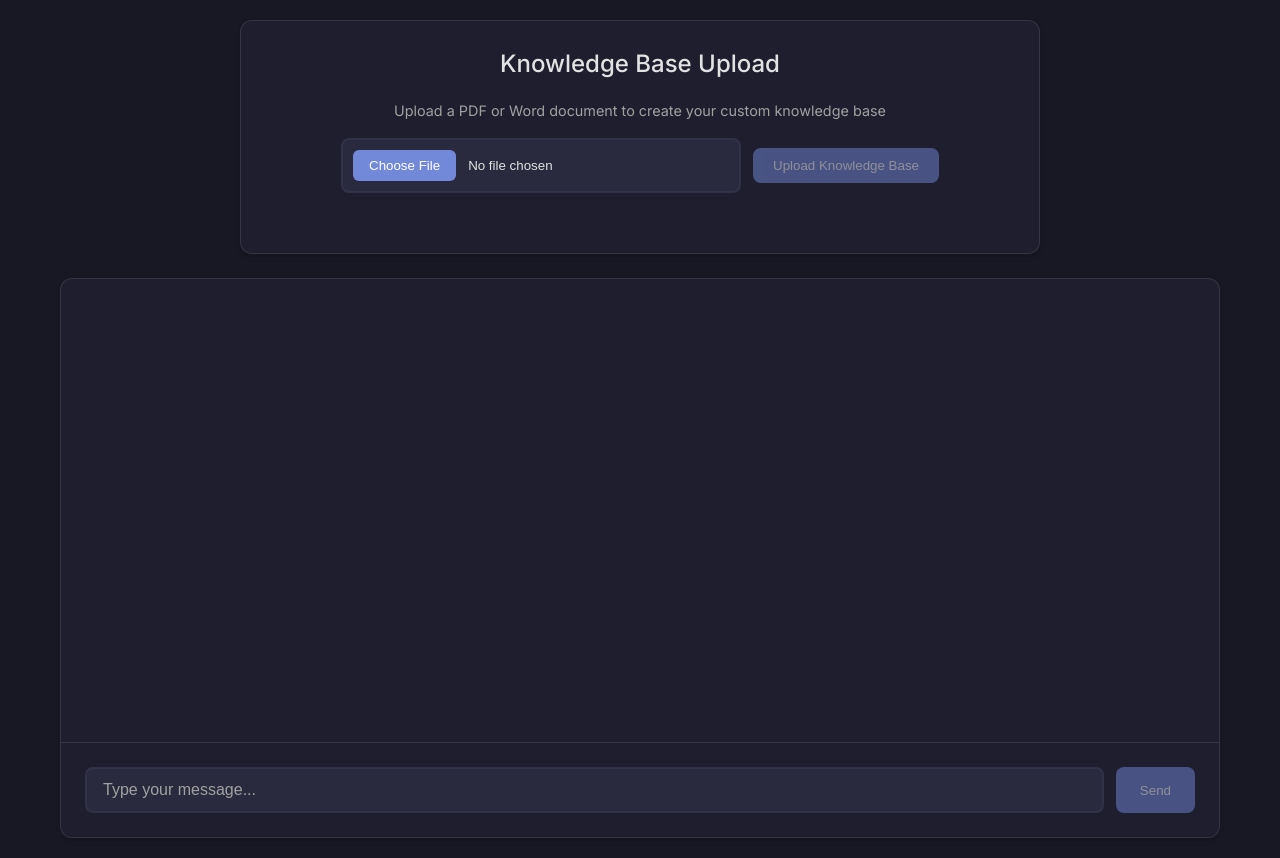
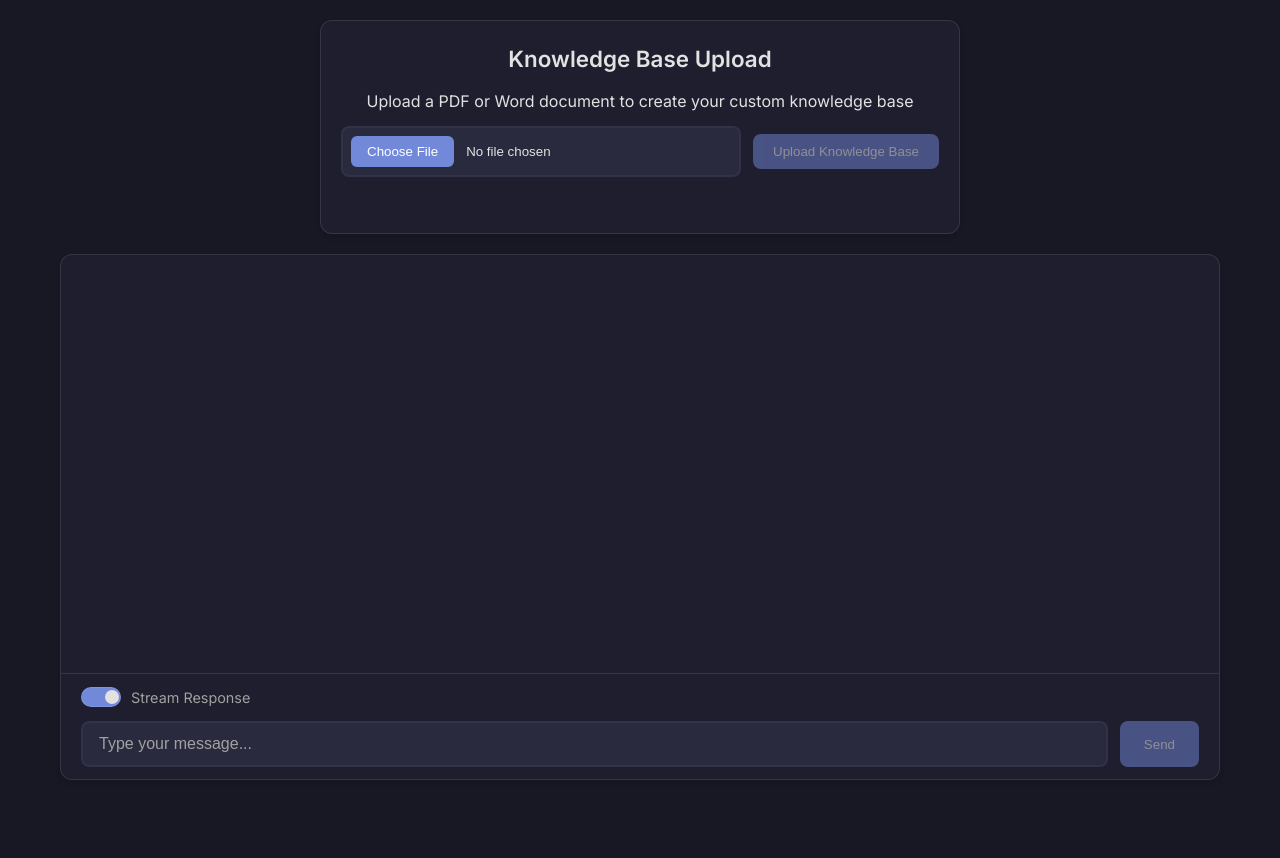
Before and after one commit to sundas-arooj/scholar-bot, a plain HTML site: page static/index.html in a window 1280 px wide. After the commit the page ends 800 px from the top, so only its background shows below. Drawn offline with Linux system fonts and the light colour scheme.

Commit message:
feat: added stream toggle on UI and fix minor UI issue

```diff
--- a/static/css/style.css
+++ b/static/css/style.css
@@ -26,24 +26,31 @@ body {
     background-color: var(--bg-darker);
     color: var(--text-primary);
     min-height: 100vh;
+    margin: 0;
+    display: flex;
 }
 
 .container {
     max-width: 1200px;
-    margin: 20px auto;
-    padding: 0 20px;
+    margin: 0 auto;
+    padding: 20px;
+    width: 100%;
+    height: 100vh;
+    display: flex;
+    flex-direction: column;
 }
 
 /* Upload Section */
 .upload-section {
     background-color: var(--bg-dark);
-    padding: 24px;
+    padding: 20px;
     border-radius: 12px;
-    margin: 0 auto 24px;
+    margin: 0 auto 20px;
     box-shadow: var(--shadow);
     border: 1px solid rgba(255, 255, 255, 0.1);
     max-width: 800px;
     text-align: center;
+    flex-shrink: 0;
 }
 
 .upload-form {
@@ -99,17 +106,19 @@ body {
     background-color: var(--bg-dark);
     border-radius: 12px;
     box-shadow: var(--shadow);
-    height: 70vh;
+    flex: 1;
     display: flex;
     flex-direction: column;
     border: 1px solid rgba(255, 255, 255, 0.1);
+    min-height: 0;
 }
 
 .chat-messages {
-    flex-grow: 1;
+    flex: 1;
     overflow-y: auto;
-    padding: 24px;
+    padding: 20px;
     scroll-behavior: smooth;
+    min-height: 0;
 }
 
 /* Scrollbar styling */
@@ -132,7 +141,7 @@ body {
 }
 
 .message {
-    margin-bottom: 20px;
+    margin-bottom: 16px;
     max-width: 80%;
     animation: fadeIn 0.3s ease;
 }
@@ -160,13 +169,92 @@ body {
     box-shadow: var(--shadow);
 }
 
+/* Update chat input section styles */
+.chat-input-section {
+    border-top: 1px solid rgba(255, 255, 255, 0.1);
+    background-color: var(--bg-dark);
+    border-radius: 0 0 12px 12px;
+    padding: 12px 20px;
+    flex-shrink: 0;
+}
+
+/* Update stream toggle styles */
+.stream-toggle {
+    display: flex;
+    align-items: center;
+    gap: 10px;
+    margin-bottom: 12px;
+}
+
+.switch {
+    position: relative;
+    display: inline-block;
+    width: 40px;
+    height: 20px;
+}
+
+.switch input {
+    opacity: 0;
+    width: 0;
+    height: 0;
+}
+
+.slider {
+    position: absolute;
+    cursor: pointer;
+    top: 0;
+    left: 0;
+    right: 0;
+    bottom: 0;
+    background-color: var(--bg-lighter);
+    transition: .4s;
+    border-radius: 20px;
+    border: 1px solid rgba(255, 255, 255, 0.1);
+}
+
+.slider:before {
+    position: absolute;
+    content: "";
+    height: 14px;
+    width: 14px;
+    left: 3px;
+    bottom: 2px;
+    background-color: var(--text-primary);
+    transition: .4s;
+    border-radius: 50%;
+}
+
+input:checked + .slider {
+    background-color: var(--primary-color);
+}
+
+input:checked + .slider:before {
+    transform: translateX(20px);
+}
+
+.toggle-label {
+    color: var(--text-secondary);
+    font-size: 0.9rem;
+    user-select: none;
+}
+
+/* Add hover effects */
+.switch:hover .slider {
+    background-color: var(--bg-light);
+}
+
+.switch:hover input:checked + .slider {
+    background-color: var(--primary-hover);
+}
+
+/* Update chat input container styles */
 .chat-input-container {
-    padding: 24px;
-    border-top: 1px solid rgba(255, 255, 255, 0.1);
     display: flex;
     gap: 12px;
-    background-color: var(--bg-dark);
-    border-radius: 0 0 12px 12px;
+    padding: 0;
+    border-top: none;
+    background: none;
+    border-radius: 0;
 }
 
 #userInput {
@@ -202,7 +290,7 @@ body {
 }
 
 #fileInput {
-    padding: 10px;
+    padding: 8px;
     background-color: var(--bg-light);
     border: 2px solid var(--bg-lighter);
     border-radius: 8px;
@@ -282,15 +370,11 @@ body {
 
 /* Add a title to the upload section */
 .upload-section h2 {
-    margin-bottom: 16px;
-    font-size: 1.5rem;
-    font-weight: 500;
-    color: var(--text-primary);
+    margin-bottom: 12px;
+    font-size: 1.4rem;
 }
 
 /* Add description text */
 .upload-description {
-    color: var(--text-secondary);
-    margin-bottom: 16px;
-    font-size: 0.9rem;
+    margin-bottom: 12px;
 }
--- a/static/index.html
+++ b/static/index.html
@@ -26,9 +26,18 @@
                 <!-- Messages will be inserted here -->
             </div>
 
-            <div class="chat-input-container">
-                <input type="text" id="userInput" placeholder="Type your message..." />
-                <button id="sendButton" disabled>Send</button>
+            <div class="chat-input-section">
+                <div class="stream-toggle">
+                    <label class="switch">
+                        <input type="checkbox" id="streamToggle" checked>
+                        <span class="slider round"></span>
+                    </label>
+                    <span class="toggle-label">Stream Response</span>
+                </div>
+                <div class="chat-input-container">
+                    <input type="text" id="userInput" placeholder="Type your message..." />
+                    <button id="sendButton" disabled>Send</button>
+                </div>
             </div>
         </div>
     </div>
--- a/static/js/main.js
+++ b/static/js/main.js
@@ -5,13 +5,24 @@ let isProcessing = false;
 document.addEventListener('DOMContentLoaded', () => {
     // Set up event listeners
     document.getElementById('uploadForm').addEventListener('submit', handleFileUpload);
-    document.getElementById('sendButton').addEventListener('click', () => sendMessage(true));
+    document.getElementById('sendButton').addEventListener('click', () => {
+        const isStream = document.getElementById('streamToggle').checked;
+        sendMessage(isStream);
+    });
     document.getElementById('userInput').addEventListener('keypress', (e) => {
-        if (e.key === 'Enter' && !isProcessing) sendMessage(true);
+        if (e.key === 'Enter' && !isProcessing) {
+            const isStream = document.getElementById('streamToggle').checked;
+            sendMessage(isStream);
+        }
     });
 
     // Set up file input change listener
     document.getElementById('fileInput').addEventListener('change', handleFileInputChange);
+
+    // Set up stream toggle listener
+    document.getElementById('streamToggle').addEventListener('change', (e) => {
+        console.log('Streaming mode:', e.target.checked ? 'enabled' : 'disabled');
+    });
 
     // Initial button states
     updateUploadButtonState();
@@ -108,12 +119,6 @@ async function sendMessage(isStream = true) {
     // Add user message to chat
     addMessage(message, 'user');
 
-    // Create a new message div for the bot response
-    const messagesDiv = document.getElementById('chatMessages');
-    const botMessageDiv = document.createElement('div');
-    botMessageDiv.className = 'message bot-message';
-    messagesDiv.appendChild(botMessageDiv);
-
     // Change input placeholder and clear value
     userInput.value = '';
     userInput.placeholder = 'Processing...';
@@ -132,6 +137,11 @@ async function sendMessage(isStream = true) {
             })
         });
 
+        // Create bot message div only when we start receiving response
+        const messagesDiv = document.getElementById('chatMessages');
+        const botMessageDiv = document.createElement('div');
+        botMessageDiv.className = 'message bot-message';
+
         if (isStream) {
             // For streaming, get session ID from headers
             const sessionId = response.headers.get('X-Session-ID');
@@ -144,14 +154,23 @@ async function sendMessage(isStream = true) {
             const decoder = new TextDecoder();
             let botResponse = '';
 
+            // Add bot message div to chat when we get first chunk
+            let isFirstChunk = true;
+
             while (true) {
                 const { value, done } = await reader.read();
                 if (done) break;
 
                 const text = decoder.decode(value);
-                botResponse += text;
-                botMessageDiv.textContent = botResponse;
-                messagesDiv.scrollTop = messagesDiv.scrollHeight;
+                if (text.trim()) {  // Only process non-empty text
+                    if (isFirstChunk) {
+                        messagesDiv.appendChild(botMessageDiv);
+                        isFirstChunk = false;
+                    }
+                    botResponse += text;
+                    botMessageDiv.textContent = botResponse;
+                    messagesDiv.scrollTop = messagesDiv.scrollHeight;
+                }
             }
         } else {
             // Handle non-streaming response
@@ -162,13 +181,24 @@ async function sendMessage(isStream = true) {
                 currentSessionId = data.session_id;
                 console.log('Session ID from response:', data.session_id);
             }
-            botMessageDiv.textContent = data.response;
-            messagesDiv.scrollTop = messagesDiv.scrollHeight;
+
+            // Only add bot message div if we have a response
+            if (data.response) {
+                messagesDiv.appendChild(botMessageDiv);
+                botMessageDiv.textContent = data.response;
+                messagesDiv.scrollTop = messagesDiv.scrollHeight;
+            }
         }
 
     } catch (error) {
         console.error('Error:', error);
+        // Show error message in a new bot message
+        const messagesDiv = document.getElementById('chatMessages');
+        const botMessageDiv = document.createElement('div');
+        botMessageDiv.className = 'message bot-message';
         botMessageDiv.textContent = 'Error: Unable to get response from the bot.';
+        messagesDiv.appendChild(botMessageDiv);
+        messagesDiv.scrollTop = messagesDiv.scrollHeight;
     } finally {
         isProcessing = false;
         userInput.disabled = false;
```
